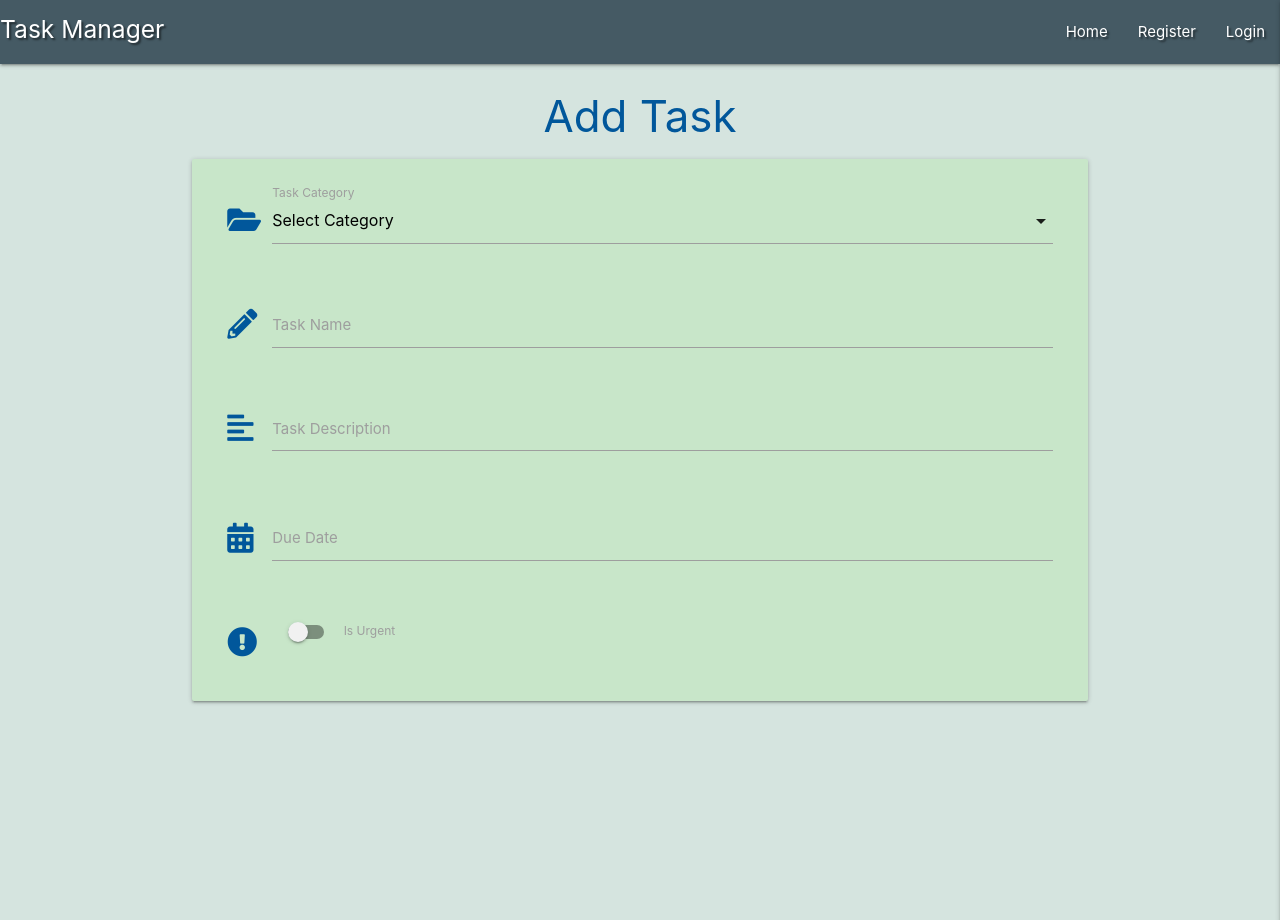
After one commit to josygeorge/flask-mini-project-task-manager, a Flask app: page /add-task in a window 1280 px wide. The commit adds this page. Run offline with Flask 2, Linux system fonts and the light colour scheme; data that the repository does not hold is empty; some libraries are stand-ins or nearby versions.

Commit message:
Created AddTask form template

```diff
--- a/app.py
+++ b/app.py
@@ -103,6 +103,13 @@ def logout():
     return redirect(url_for("login"))
 
 
+# Add Task
+@app.route("/add-task")
+def add_task():
+    categories = mongo.db.categories.find().sort('category_name', 1)
+    return render_template('add_task.html', categories=categories)
+
+
 if __name__ == "__main__":
     app.run(host=os.environ.get("IP"),
             port=os.environ.get("PORT"),
--- a/static/js/script.js
+++ b/static/js/script.js
@@ -2,4 +2,13 @@ $(document).ready(function(){
     $('.sidenav').sidenav({edge: 'right'});
     $('.collapsible').collapsible();
     $('.tooltipped').tooltip();
+    $('.datepicker').datepicker({
+        format: "dd mmmm, yyyy",
+        yearRange: 3,
+        showClearBtn: true,
+        i18n: {
+            done: 'Select'
+        }
+    });
+    $("select").formSelect();
 });
--- /dev/null
+++ b/templates/add_task.html
@@ -0,0 +1,66 @@
+{% extends "base.html" %}
+{% block body_content %}
+
+<h3 class="light-blue-text text-darken-4 center-align">Add Task</h3>
+<div class="row card-panel green lighten-4">
+    <form class="col s12" method="POST" action="">
+        <!-- Select Category -->
+        <div class="row">
+            <div class="input-field col s12">
+                <i class="fas fa-folder-open prefix light-blue-text text-darken-4"></i>
+                <select id="category_name" class="validate" required>
+                    <option value="" disabled selected>Select Category</option>
+                    {% for category in categories %}
+                        <option value="{{ category.category_name }}">
+                            {{ category.category_name }}
+                        </option>
+                    {% endfor %}
+
+                </select>
+                <label for="category_name">Task Category</label>
+            </div>
+        </div>
+        <!-- Task Name -->
+        <div class="row">
+            <div class="input-field col s12">
+                <i class="fas fa-pencil-alt prefix light-blue-text text-darken-4"></i>
+                <input id="task_name" name="task_name" minlength="5" maxlength="50" type="text" class="validate"
+                    required>
+                <label for="task_name">Task Name</label>
+            </div>
+        </div>
+        <!-- Task Description -->
+        <div class="row">
+            <div class="input-field col s12">
+                <i class="fas fa-align-left prefix light-blue-text text-darken-4"></i>
+                <textarea id="task_description" name="task_description" minlength="5" maxlength="200"
+                    class="materialize-textarea validate" required></textarea>
+                <label for="task_description">Task Description</label>
+            </div>
+        </div>
+        <!-- Due Date -->
+        <div class="row">
+            <div class="input-field col s12">
+                <i class="fas fa-calendar-alt prefix light-blue-text text-darken-4"></i>
+                <input id="due_date" name="due_date" type="text" class="datepicker validate" required>
+                <label for="due_date">Due Date</label>
+            </div>
+        </div>
+        <!-- check for 'Is Urgent'  -->
+        <div class="row">
+            <div class="input-field col s12">
+                <div class="switch">
+                    <i class="fas fa-exclamation-circle prefix light-blue-text text-darken-4"></i>
+                    <label for="is_urgent">
+                        <input type="checkbox" id="is_urgent" name="is_urgent">
+                        <span class="lever"></span>
+                        Is Urgent
+                    </label>
+                </div>
+            </div>
+        </div>
+        <!-- All row ends -->
+    </form>
+</div>
+
+{% endblock %}
--- a/templates/base.html
+++ b/templates/base.html
@@ -31,7 +31,7 @@
                     <li><a href="{{ url_for('get_tasks')}}">Home</a></li>
                     {% if session.user %}
                         <li><a href="{{ url_for('profile', username=session['user'])}}">Profile</a></li>
-                        <li><a href="#">New Task</a></li>
+                        <li><a href="{{ url_for('add_task')}}">Add Task</a></li>
                         <li><a href="#">Manage Categories</a></li>
                         <li><a href="{{ url_for('logout')}}">Logout</a></li>
                     {% else %}
@@ -50,7 +50,7 @@
             <li><a href="{{url_for('get_tasks')}}">Home</a></li>
             {% if session['user'] %}
                 <li><a href="{{ url_for('profile', username=session['user'])}}">Profile</a></li>
-                <li><a href="#">New Task</a></li>
+                <li><a href="{{ url_for('add_task')}}">Add Task</a></li>
                 <li><a href="#">Manage Categories</a></li>
                 <li><a href="{{ url_for('logout')}}">Logout</a></li>
             {% else %}
```
